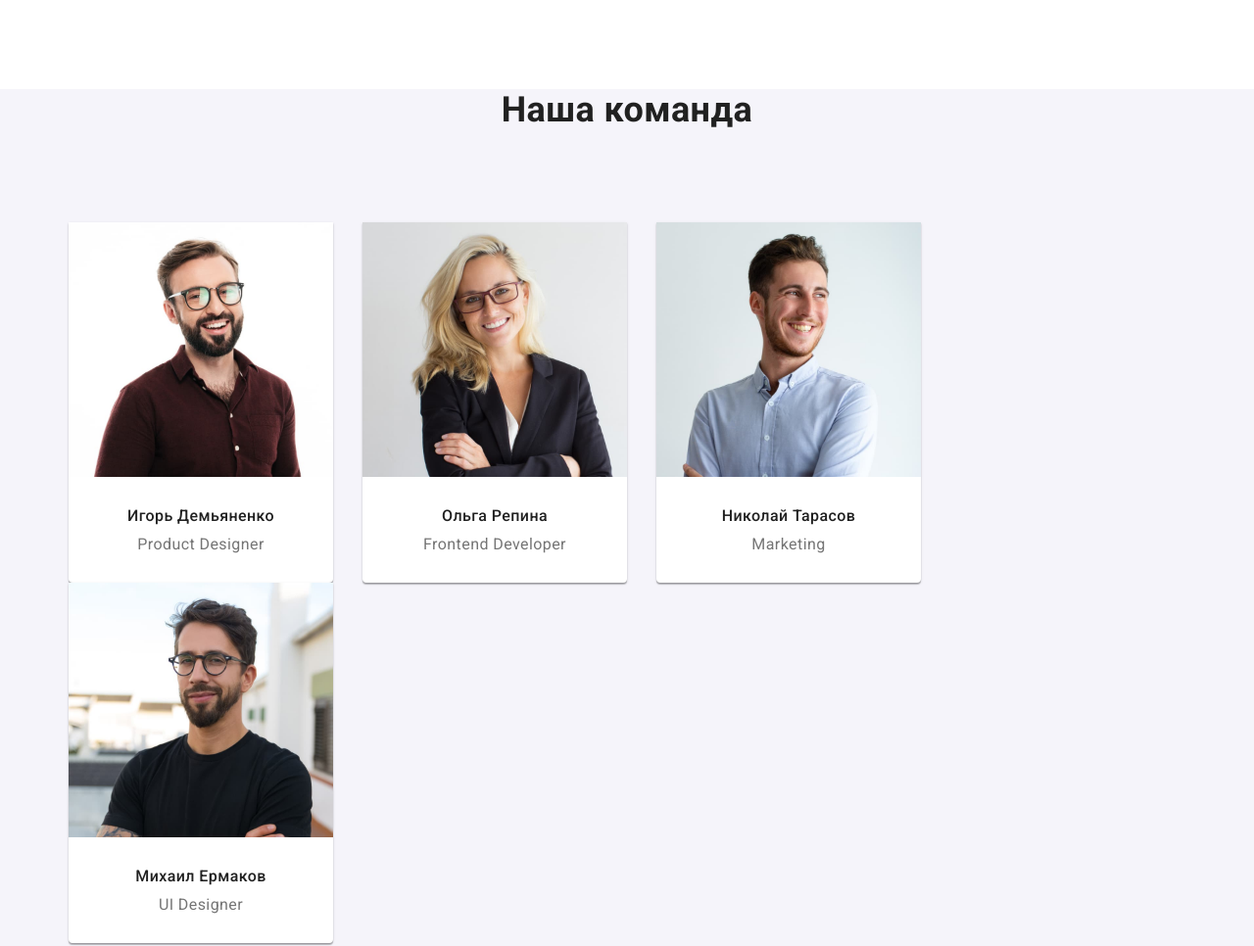
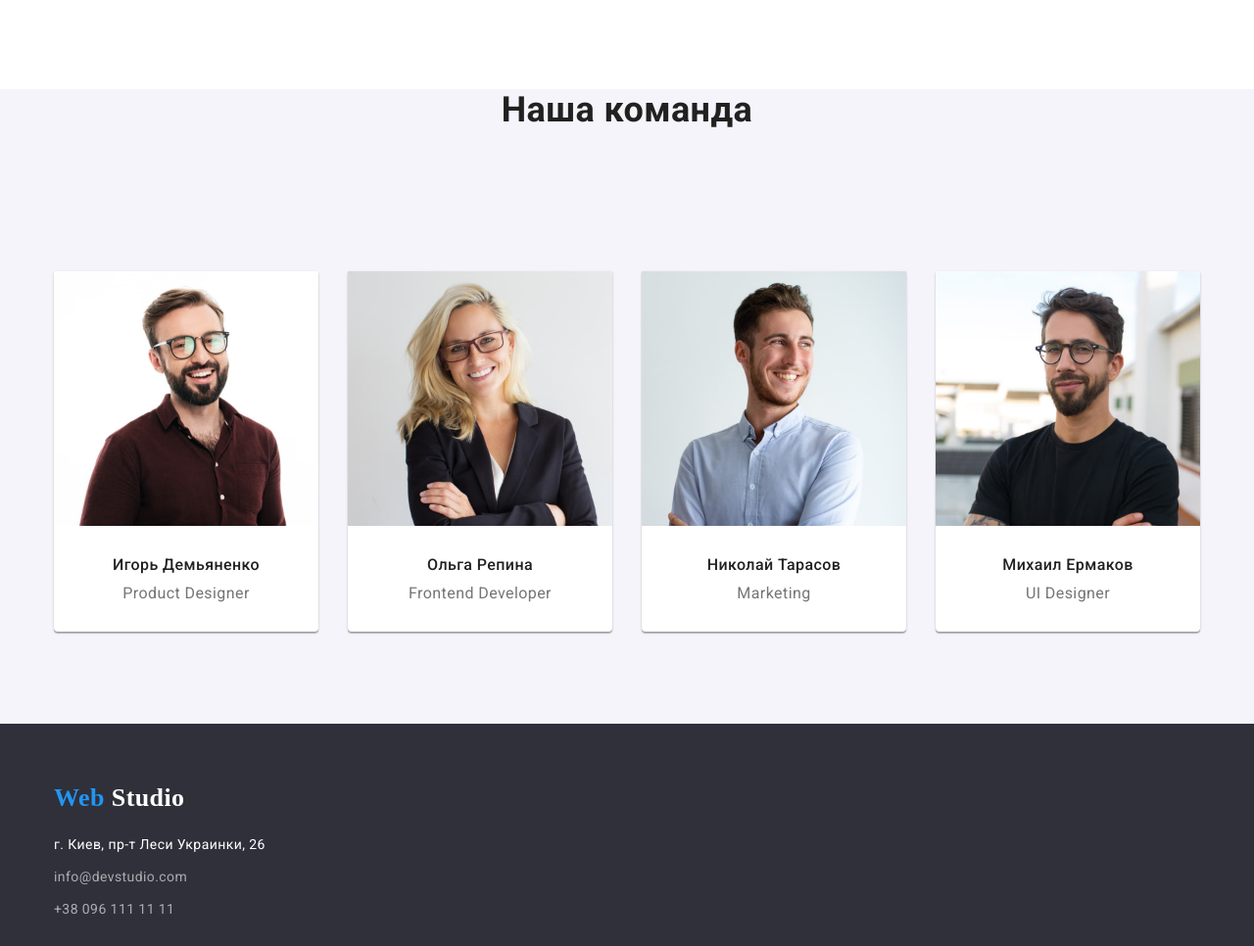
Before and after one commit to 1stPowerLifter/goit-markup-hw-03, a plain HTML site: page index.html in a window 1280 px wide. Shown: the part 1363-2329 px from the top of the page at 98% size. Drawn offline with Linux system fonts and the light colour scheme.

Commit message:
Update style.css

```diff
--- a/css/style.css
+++ b/css/style.css
@@ -236,15 +236,16 @@ button {
   display: flex;
   flex-wrap: wrap;
   padding: 94px 0;
+  margin-left: -30px;
 }
 .team-list-item {
   background: #ffffff;
   box-shadow: 0px 1px 3px rgba(0, 0, 0, 0.12), 0px 1px 1px rgba(0, 0, 0, 0.14),
     0px 2px 1px rgba(0, 0, 0, 0.2);
   border-radius: 0px 0px 4px 4px;
-  flex-basis: 270px;
+  flex-basis: calc(100% / 4 - 30px);
   margin-top: 50px;
-  margin: 0 15px;
+  margin-left: 30px;
 }
 .team-text {
   padding: 25px;
```
